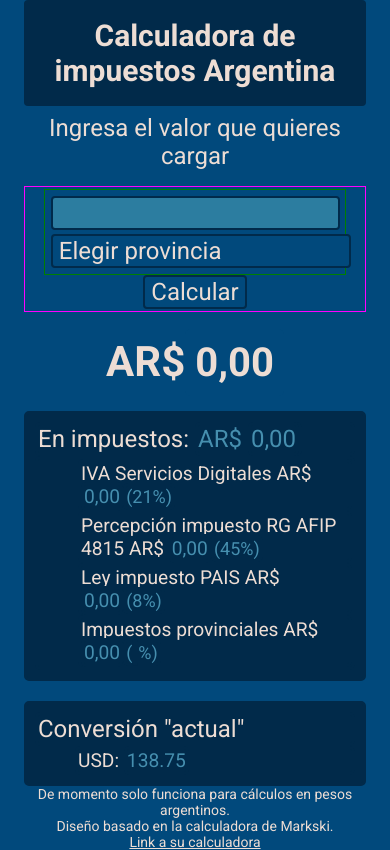
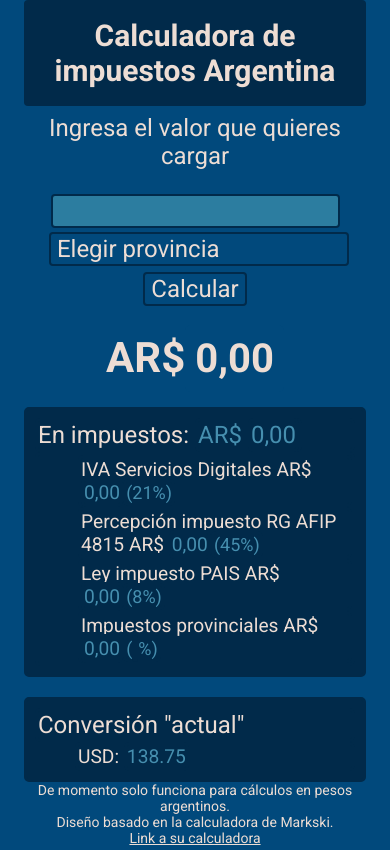
Before and after one commit to cajereta/Calculadora-de-pagos-al-exterior, a plain HTML site: page index.html in a window 390 px wide. Drawn offline with Linux system fonts and the light colour scheme.

Commit message:
Fix error.

```diff
--- a/style.css
+++ b/style.css
@@ -43,13 +43,10 @@ h1{
    width: 85%;
    margin: 0;
    justify-content: center;
-   border: solid magenta 1px;
-
 }
 .num-list{
    width: 40%;
    margin: 2px;
-   border: solid green 1px;
 }
 .calcular{
    margin: 0px;
@@ -188,7 +185,6 @@ a:hover.disclaimer{
    .num-list{
       width: 90%;
       margin: 0 auto;
-      border: solid green 1px;
       padding: 0.25em;
    }
    .calcular{
```
